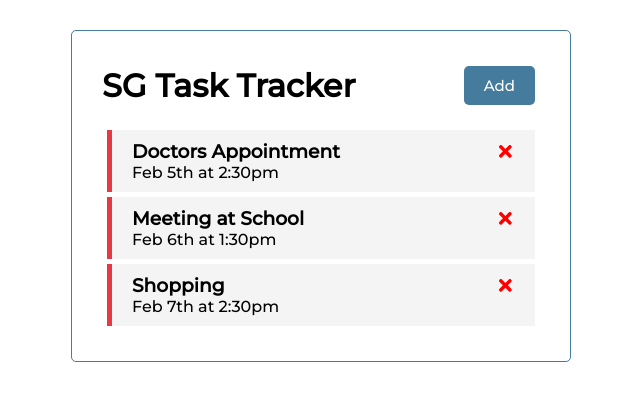
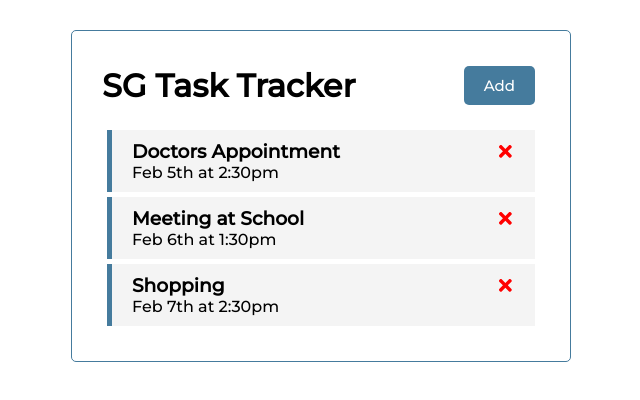
Before and after one commit to sangar3/TaskTrackerApp, a React (Create React App) app in the folder my-app/: page / in a window 1280 px wide. Shown: the top 400 px of the page, without its empty margins (319-959 px from the left). Built offline with nearby package versions, Linux system fonts and the light colour scheme.

Commit message:
fixed color

```diff
--- a/my-app/src/index.css
+++ b/my-app/src/index.css
@@ -61,7 +61,7 @@ body {
 }
 
 .task.reminder {
-  border-left: 5px solid #e63946;;
+  border-left: 5px solid #457b9d;
 }
 
 .task h3 {
```
